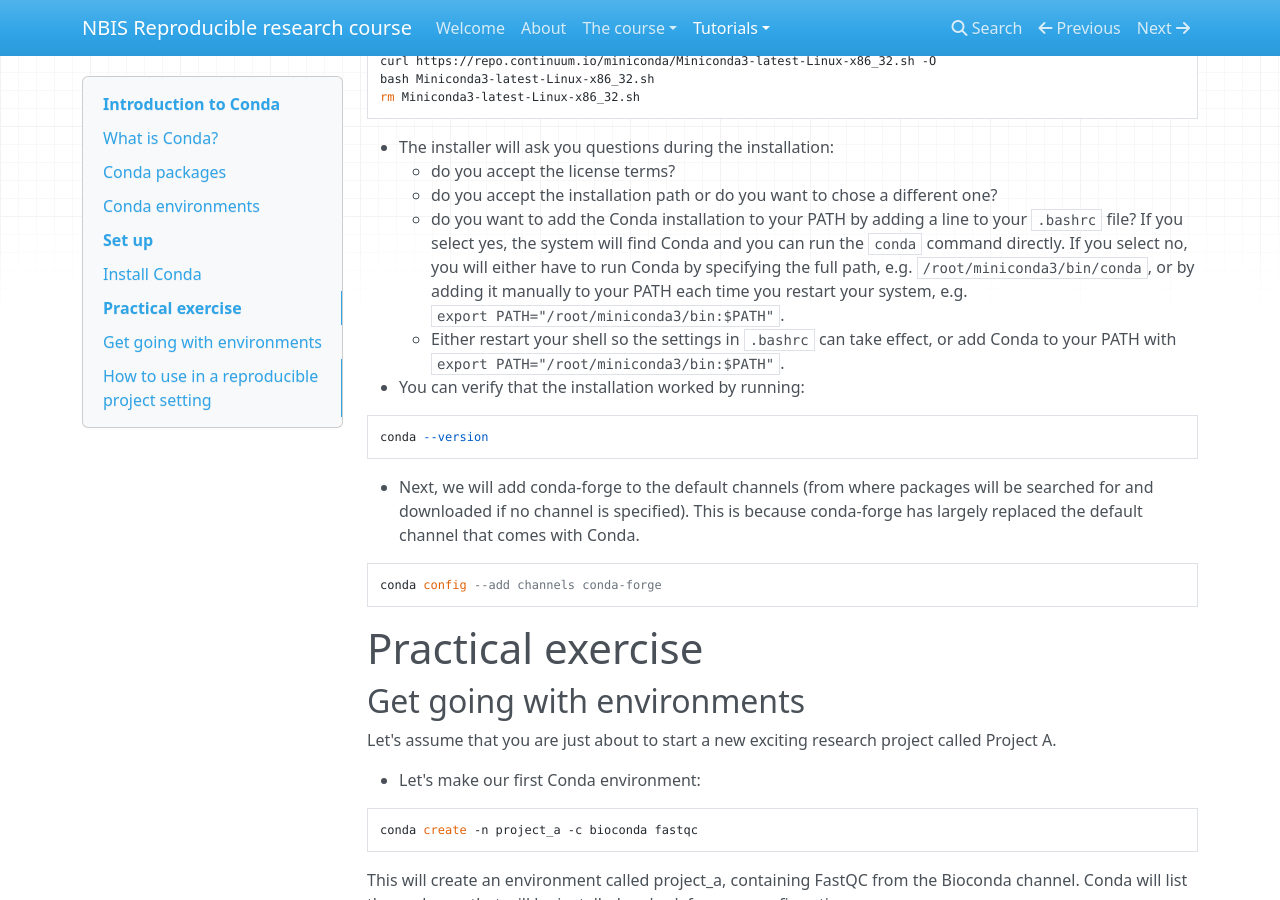
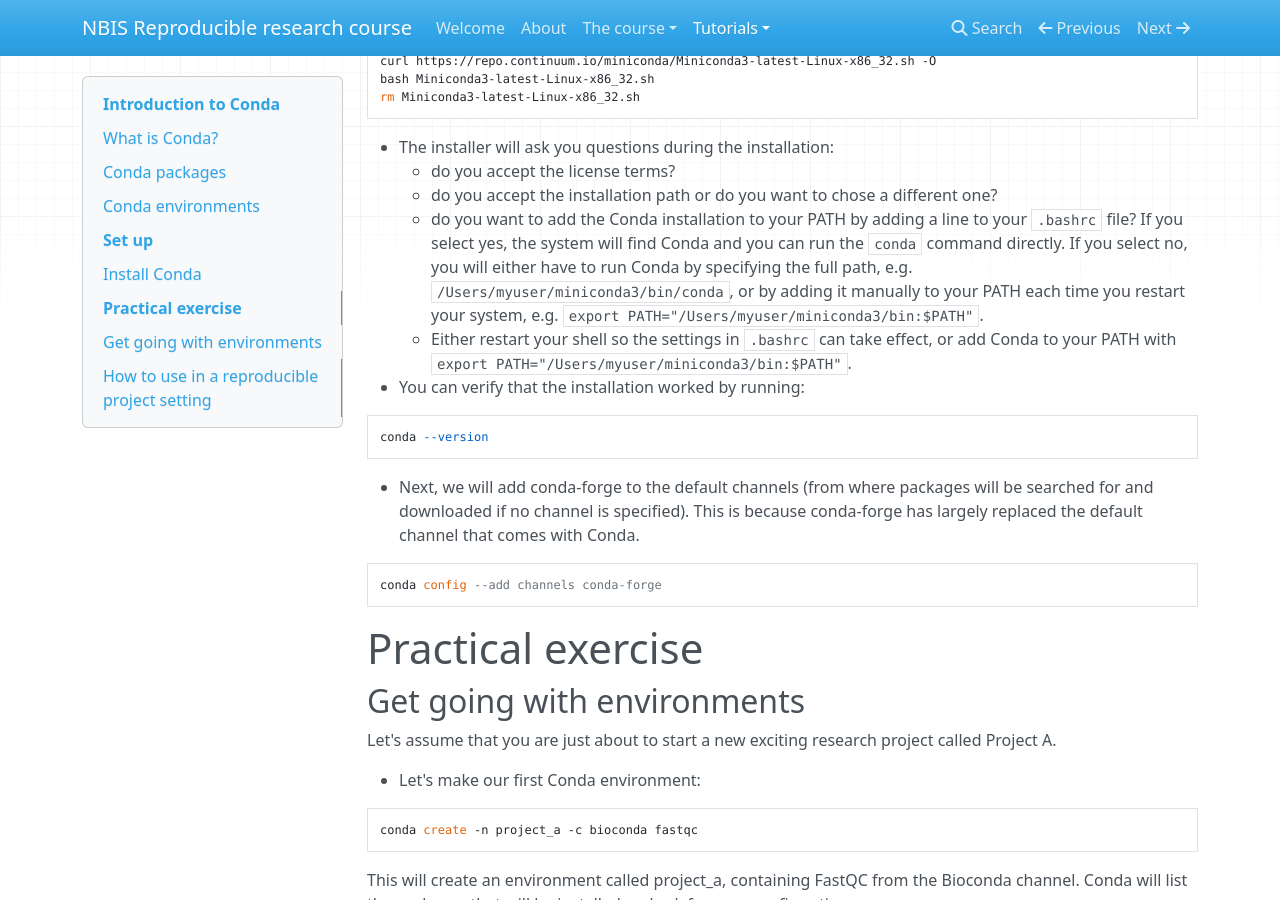
Before and after one commit to NBISweden/workshop-reproducible-research, an MkDocs documentation site: the page built from docs/conda.md, in a window 1280 px wide and 900 px high, scrolled down 1463 px. Built offline with MkDocs 1.6.1, drawn with Linux system fonts in a browser that asks for light colours; nearby versions of some CDN libraries; old or Windows-style settings are respelled for this version of MkDocs.

Commit message:
more tweaks from workshop comments

````diff
--- a/docs/conda.md
+++ b/docs/conda.md
@@ -44,8 +44,8 @@ rm Miniconda3-latest-Linux-x86_32.sh
 * The installer will ask you questions during the installation:
     - do you accept the license terms?
     - do you accept the installation path or do you want to chose a different one?
-    - do you want to add the Conda installation to your PATH by adding a line to your `.bashrc` file? If you select yes, the system will find Conda and you can run the `conda` command directly. If you select no, you will either have to run Conda by specifying the full path, e.g. `/root/miniconda3/bin/conda`, or by adding it manually to your PATH each time you restart your system, e.g. `export PATH="/root/miniconda3/bin:$PATH"`.
-    - Either restart your shell so the settings in `.bashrc` can take effect, or add Conda to your PATH with `export PATH="/root/miniconda3/bin:$PATH"`.
+    - do you want to add the Conda installation to your PATH by adding a line to your `.bashrc` file? If you select yes, the system will find Conda and you can run the `conda` command directly. If you select no, you will either have to run Conda by specifying the full path, e.g. `/Users/myuser/miniconda3/bin/conda`, or by adding it manually to your PATH each time you restart your system, e.g. `export PATH="/Users/myuser/miniconda3/bin:$PATH"`.
+    - Either restart your shell so the settings in `.bashrc` can take effect, or add Conda to your PATH with `export PATH="/Users/myuser/miniconda3/bin:$PATH"`.
 * You can verify that the installation worked by running:
 
 ```bash
````
Also changed, not shown: docs/docker.md (+4 -1 lines), docs/snakemake.md (+1 -1 lines), docs/take_down.md (+2 -0 lines).
